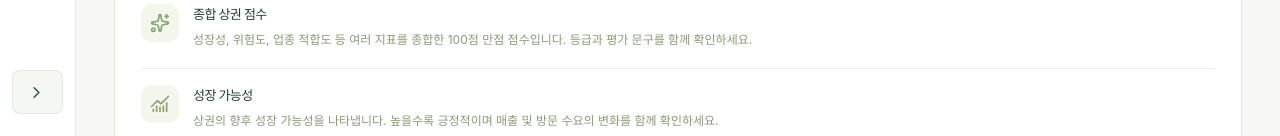
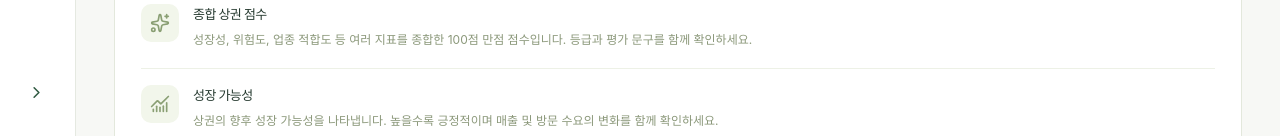
Before and after one commit to teojabi-groundbreakers/pickplace-frontend, a React (Vite) app: page /guide in a window 1280 px wide. Shown: the part 664-800 px from the top of the page. Built offline with nearby package versions, Linux system fonts and the light colour scheme; no server answers.

Commit message:
fix(layout): 사이드바 토글 배경과 테두리 제거

```diff
--- a/src/App.css
+++ b/src/App.css
@@ -286,9 +286,7 @@
   margin-top: auto;
   padding: 12px 15px;
   border: 0;
-  border-radius: 8px;
-  background: #f5f7f2;
-  box-shadow: inset 0 0 0 1px var(--color-border);
+  background: transparent;
   color: var(--color-brand);
   font-size: 12px;
   font-weight: 550;
@@ -299,7 +297,7 @@
 }
 
 .sidebar-toggle:hover {
-  background: var(--color-brand-soft);
+  opacity: 0.75;
 }
 
 .workspace {
```
Also changed, not shown: 3 other files (tests, documents, lock files or other folders).
